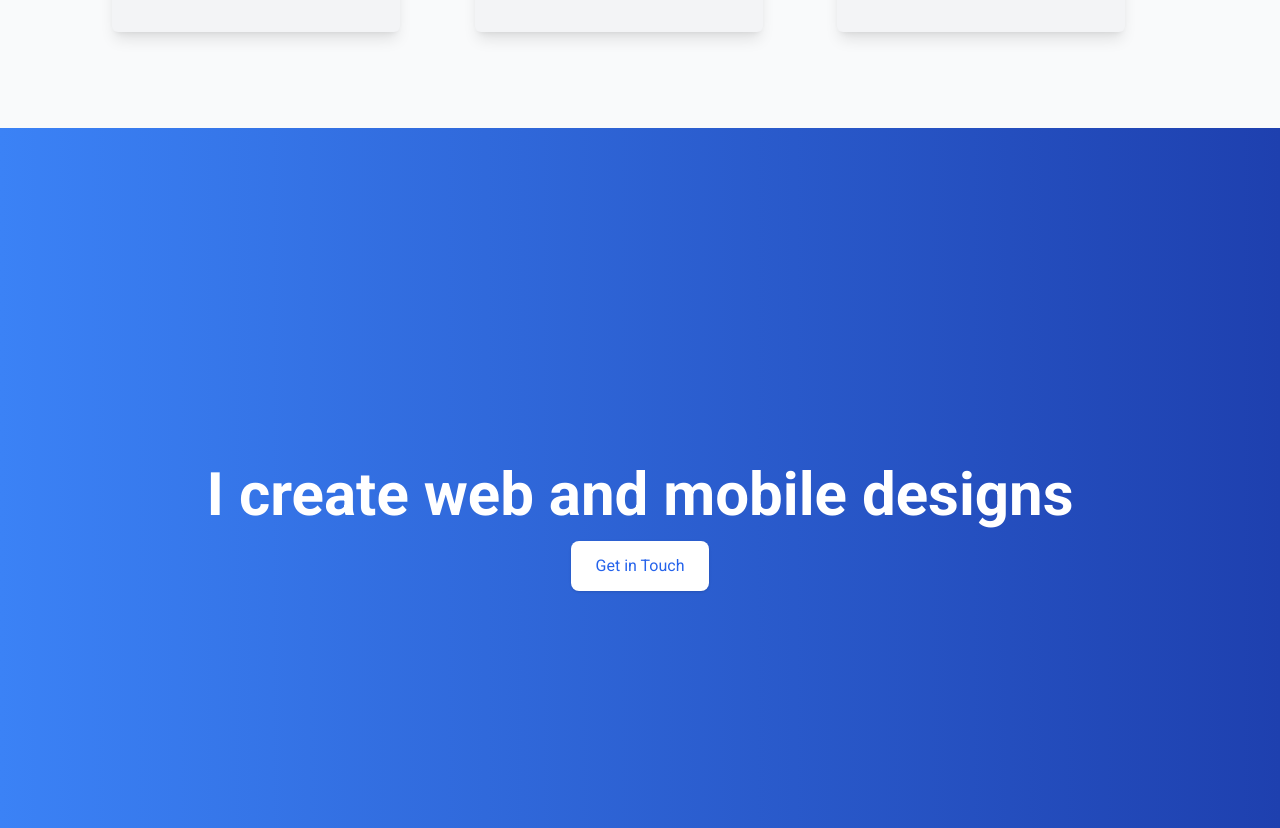
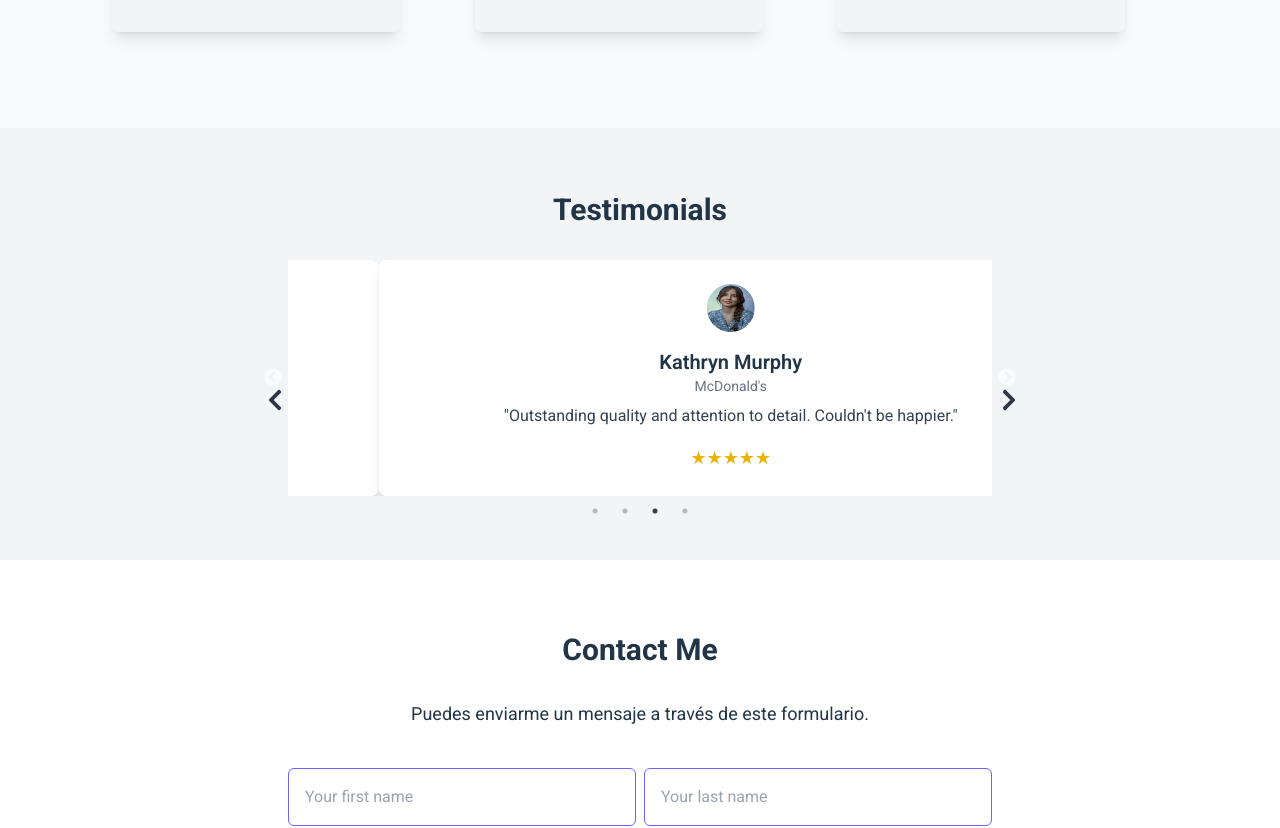
Before and after one commit to katitafranco/portfolio-katifranco, a React (Vite) app: page / in a window 1280 px wide. Shown: the part 3120-3948 px from the top of the page. Built offline with nearby package versions, Linux system fonts and the light colour scheme.

Commit message:
Add content a section Testimonials with slick-carousel

```diff
--- a/src/sections/Testimonials.tsx
+++ b/src/sections/Testimonials.tsx
@@ -1,17 +1,75 @@
-const Testimonials = () => {
+import React from "react";
+import Slider from "react-slick";
+import { useTranslation } from "react-i18next";
+import { FaChevronLeft, FaChevronRight } from "react-icons/fa"; // Asegúrate de instalar react-icons
+
+const TestimonialsSlider = () => {
+  const { t } = useTranslation();
+
+  const settings = {
+    dots: true,
+    infinite: true,
+    speed: 500,
+    slidesToShow: 1,
+    slidesToScroll: 1,
+    autoplay: true,
+    autoplaySpeed: 3000,
+    arrows: true, // Asegúrate de habilitar las flechas
+    prevArrow: (
+      <button className="slick-prev text-3xl absolute left-4 top-1/2 transform -translate-y-1/2 z-10">
+        <FaChevronLeft style={{ color: "#2d3748", fontSize: "24px" }} />
+      </button>
+    ),
+    nextArrow: (
+      <button className="slick-next text-3xl absolute right-4 top-1/2 transform -translate-y-1/2 z-10">
+        <FaChevronRight style={{ color: "#2d3748", fontSize: "24px" }} />
+      </button>
+    ),
+  };
+
+  interface Testimonial {
+    name: string;
+    company: string;
+    feedback: string;
+    link: string;
+    image: string;
+  }
+
+  const testimonials: Testimonial[] = t("testimonials.list", {
+    returnObjects: true,
+  }) as Testimonial[];
+
   return (
-    <section
-      id="testimonials"
-      className="h-screen flex flex-col justify-center items-center bg-gradient-to-r from-blue-500 to-blue-800 text-white"
-    >
-      <h1 className="text-4xl md:text-6xl font-bold mb-4">
-        I create web and mobile designs
-      </h1>
-      <button className="bg-white text-blue-600 px-6 py-3 rounded-lg shadow hover:bg-gray-100 transition">
-        Get in Touch
-      </button>
+    <section id="testimonials" className="bg-gray-100 h-full py-16">
+      <div className="px-8 max-w-3xl mx-auto">
+        <h2 className="text-3xl font-bold text-center mb-8">
+          {t("testimonials.title")}
+        </h2>
+        <Slider {...settings}>
+          {testimonials.map((testimonial: Testimonial) => (
+            <div
+              key={testimonial.name}
+              className="bg-white rounded-lg shadow-lg p-6 mx-auto text-center"
+            >
+              <img
+                src={testimonial.image}
+                alt={`${testimonial.name} photo`}
+                className="w-12 h-12 rounded-full mx-auto mb-4"
+              />
+              <h3 className="text-xl font-semibold">{testimonial.name}</h3>
+              <p className="text-sm text-gray-500 mb-2">
+                {testimonial.company}
+              </p>
+              <p className="text-gray-700 mb-4">"{testimonial.feedback}"</p>
+              <div className="flex justify-center">
+                <span className="text-yellow-500 text-lg">★★★★★</span>
+              </div>
+            </div>
+          ))}
+        </Slider>
+      </div>
     </section>
   );
 };
 
-export default Testimonials;
+export default TestimonialsSlider;
```
